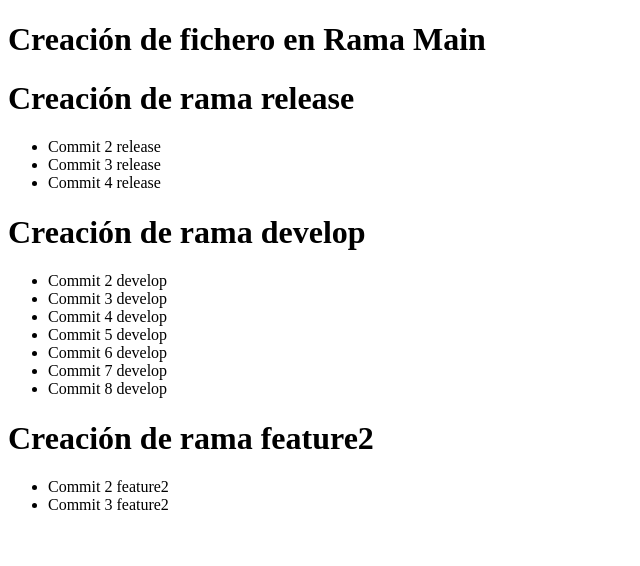
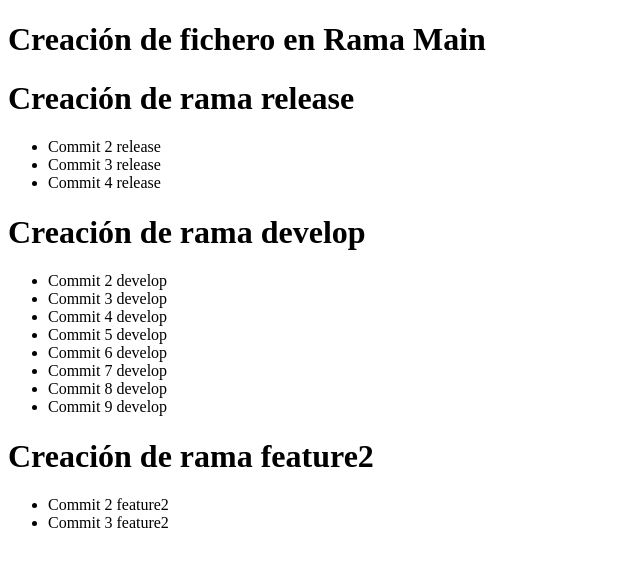
Before and after one commit to pabloGRC90/UT2-Git_PGG4, a plain HTML site: page public/index.html in a window 1280 px wide. Shown: the whole page, without its empty margins (0-640 px from the left). Drawn offline with Linux system fonts and the light colour scheme.

Commit message:
Commit 9 develop

```diff
--- a/public/index.html
+++ b/public/index.html
@@ -26,6 +26,7 @@
         <li>Commit 6 develop</li>
         <li>Commit 7 develop</li>
         <li>Commit 8 develop</li>
+        <li>Commit 9 develop</li>
     </ul>
 
     <h1>Creación de rama feature2</h1>
```
